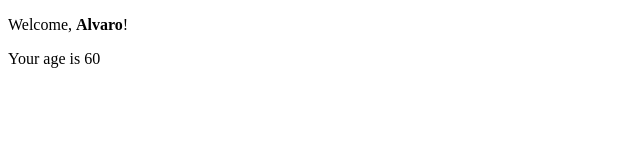
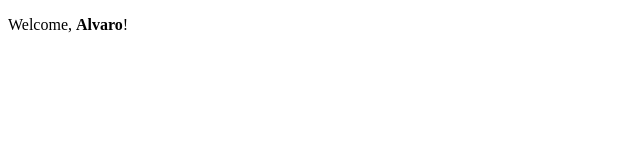
Before and after one commit to SamaJabri/Develhope-Web-React, a React (Create React App) app: page / in a window 1280 px wide. Shown: the top 160 px of the page, without its empty margins (0-640 px from the left). Built offline with nearby package versions, Linux system fonts and the light colour scheme.

Commit message:
Solved seventeenth exercise

```diff
--- a/src/App.jsx
+++ b/src/App.jsx
@@ -3,6 +3,6 @@ import Welcome from "./components/Welcome";
 
 export default class App extends Component {
   render() {
-    return <Welcome name = {<strong>Alvaro</strong>} age = "60" />;
+    return <Welcome name = {<strong>Alvaro</strong>} age = {68} />;
   }
 }
--- a/src/components/Welcome.jsx
+++ b/src/components/Welcome.jsx
@@ -12,7 +12,10 @@ export default class Welcome extends Component {
     return (
       <div>
         <p>Welcome, {this.props.name}!</p>
-        { 18 < this.age && this.age < 65 && <Age age = {this.age} /> }
+        {
+            this.age > 18 && this.age < 65
+            && <Age age = {this.age} />
+        }
       </div>
     );
   }
```
